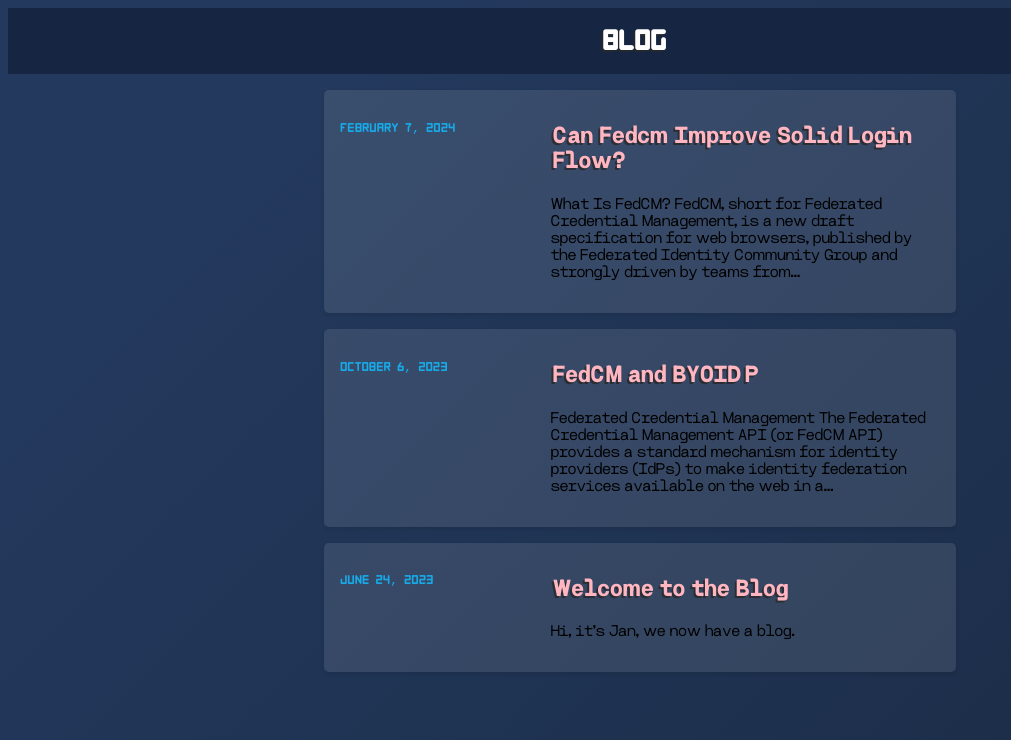
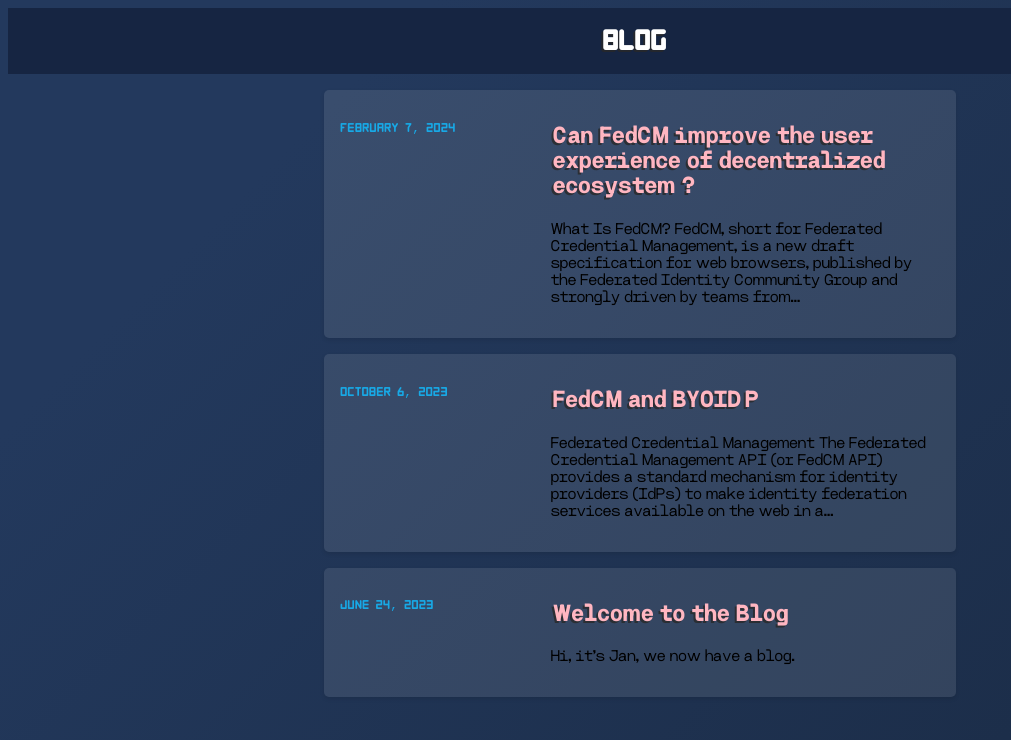
Before and after one commit to Liquid-Surf/website, a Jekyll site: the page built from blog/index.html, in a window 1280 px wide. Shown: the top 740 px of the page, without its empty margins (0-1011 px from the left). Built offline with Jekyll 4.4.1, drawn with Linux system fonts in a browser that asks for light colours.

Commit message:
Update 2024-02-07-Can-FedCM-improve-Solid-login-flow?.markdown

```diff
--- a/_posts/2024-02-07-Can-FedCM-improve-Solid-login-flow?.markdown
+++ b/_posts/2024-02-07-Can-FedCM-improve-Solid-login-flow?.markdown
@@ -1,3 +1,7 @@
+---
+title: Can FedCM improve the user experience of decentralized ecosystem ?
+---
+
 # What Is FedCM?
 
 
```
